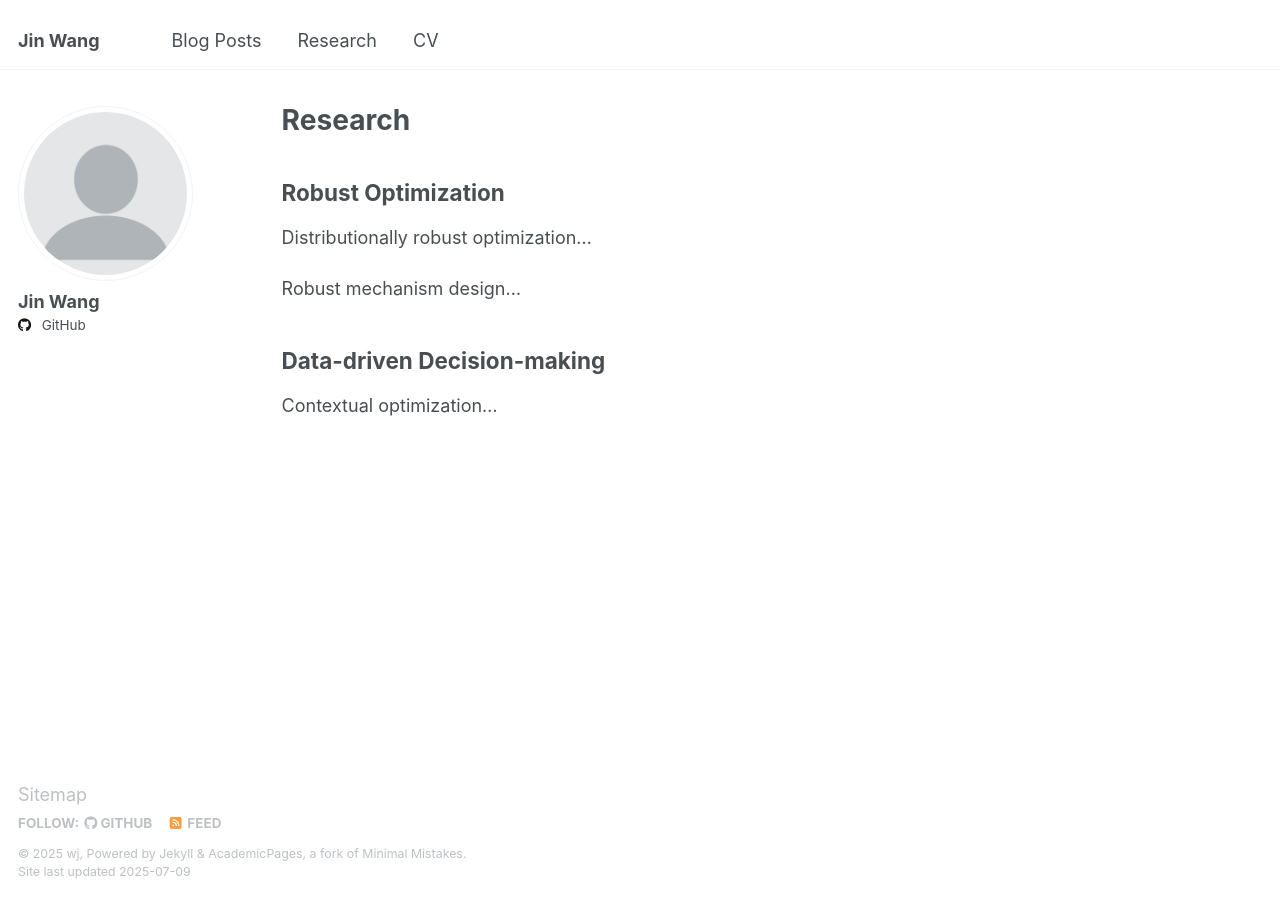
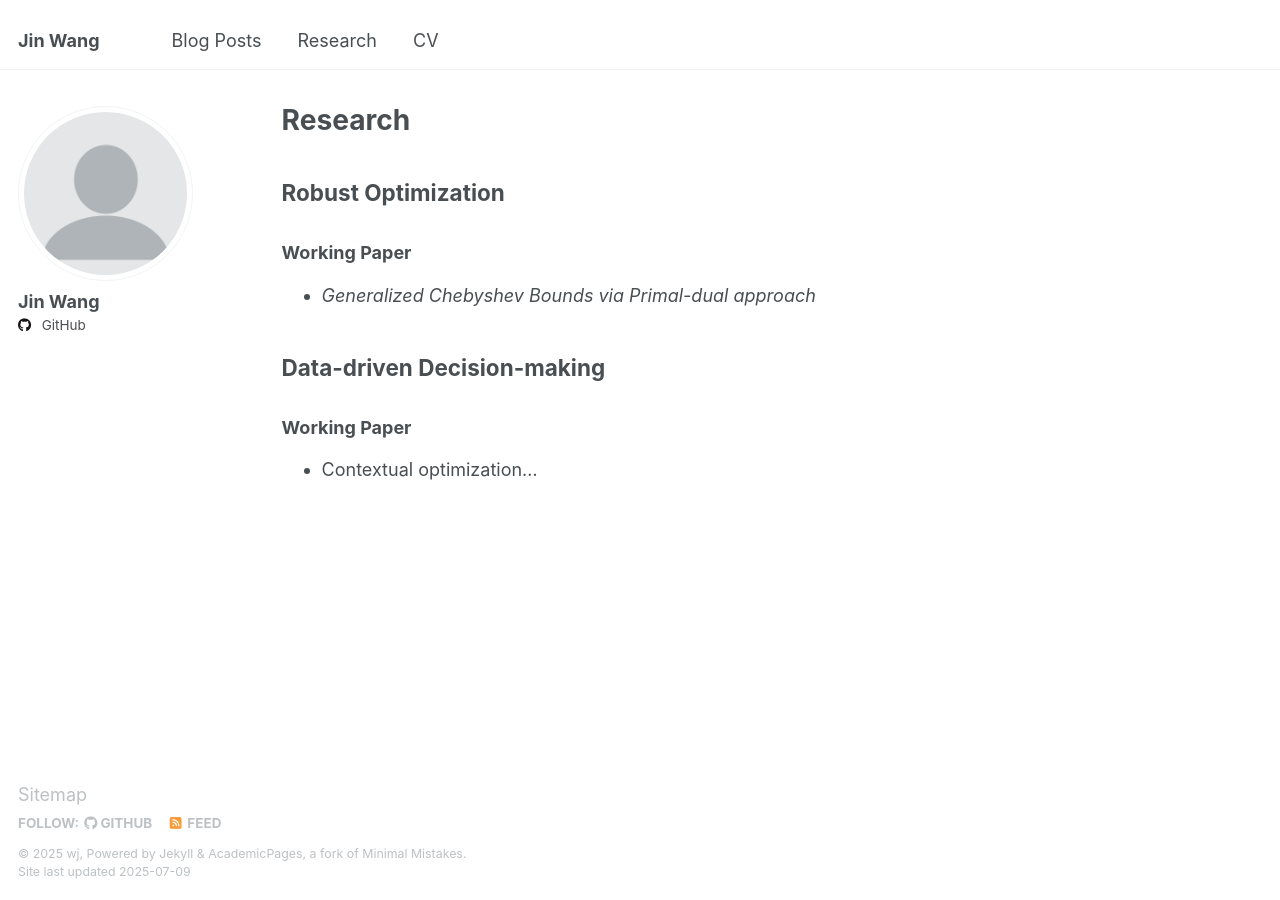
Before and after one commit to JiinnW/JiinnW, a Jekyll site: the page built from _pages/research.md, in a window 1280 px wide. Built offline with Jekyll 4.4.1, drawn with Linux system fonts in a browser that asks for light colours.

Commit message:
Update research.md

```diff
--- a/_pages/research.md
+++ b/_pages/research.md
@@ -8,10 +8,11 @@ redirect_from:
 
 ## Robust Optimization
 
-Distributionally robust optimization...
+### Working Paper
+- *Generalized Chebyshev Bounds via Primal-dual approach*
 
-Robust mechanism design...
 
 ## Data-driven Decision-making
 
-Contextual optimization...
+### Working Paper
+- Contextual optimization...
```
